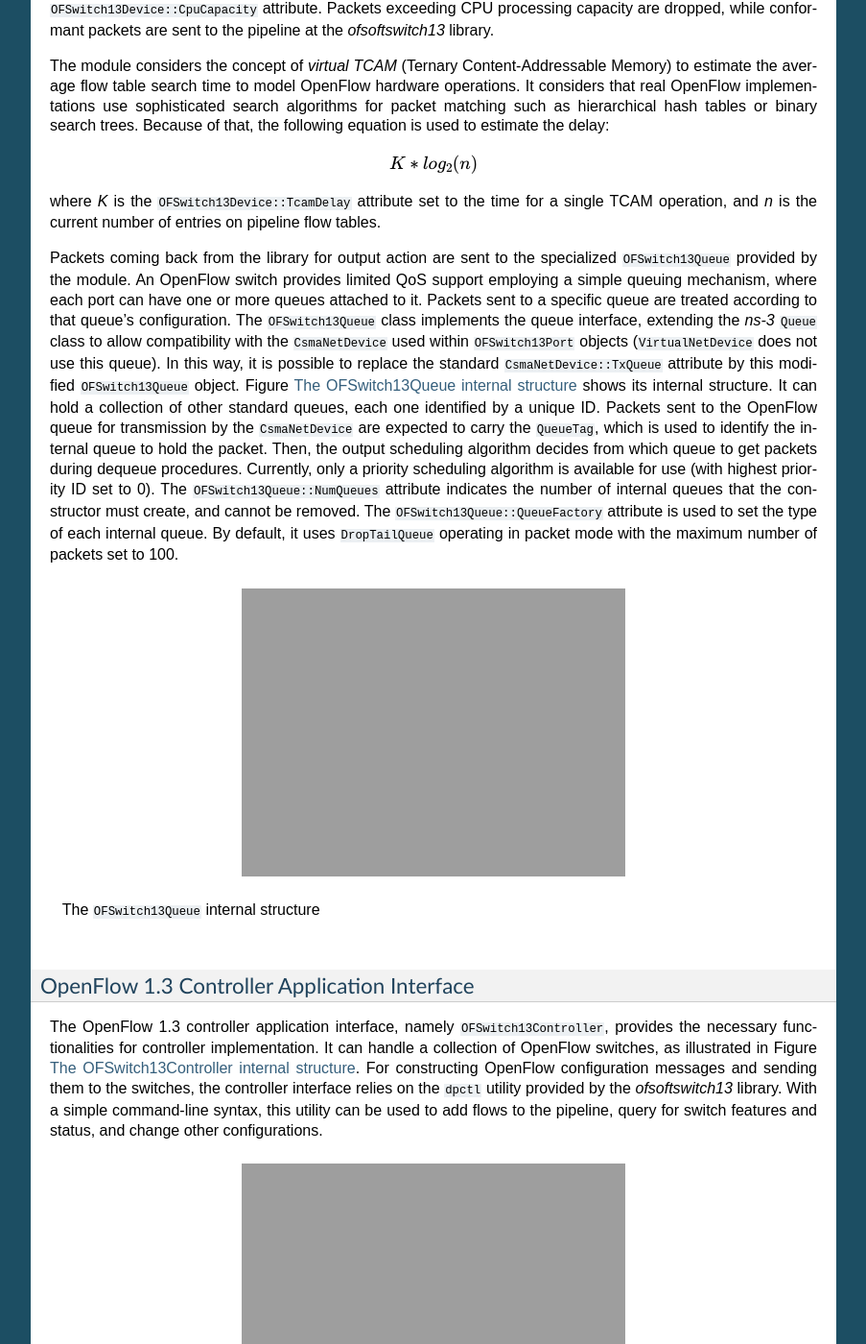
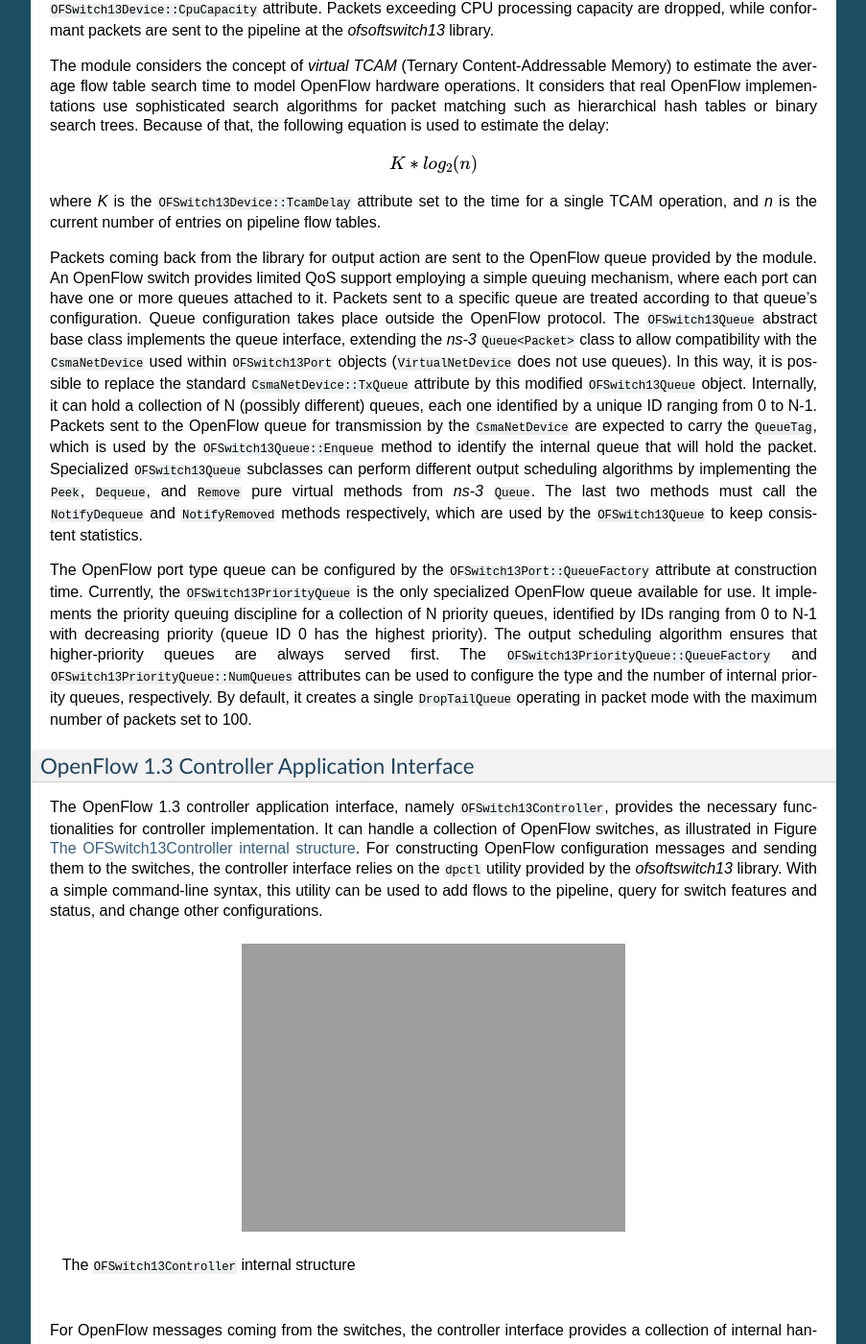
Before and after one commit to ljerezchaves/ofswitch13, a Sphinx documentation site: the page built from doc/source/ofswitch13-description.rst, in a window 1280 px wide and 1400 px high, scrolled down 1787 px. Shown: the whole window at 96% size, without its empty margins (198-1101 px from the left). Built offline with Sphinx 7.4.7, drawn with Linux system fonts in a browser that asks for light colours; formulas are drawn with MathJax 3.

Commit message:
Updating module documentation to reflect the changes in queue framework.

```diff
--- a/doc/source/ofswitch13-description.rst
+++ b/doc/source/ofswitch13-description.rst
@@ -103,35 +103,40 @@ where *K* is the ``OFSwitch13Device::TcamDelay`` attribute set to the time for
 a single TCAM operation, and *n* is the current number of entries on pipeline
 flow tables.
 
-Packets coming back from the library for output action are sent to the
-specialized ``OFSwitch13Queue`` provided by the module. An OpenFlow switch
-provides limited QoS support employing a simple queuing mechanism, where each
-port can have one or more queues attached to it. Packets sent to a specific
-queue are treated according to that queue’s configuration. The
-``OFSwitch13Queue`` class implements the queue interface, extending the |ns3|
-``Queue`` class to allow compatibility with the ``CsmaNetDevice`` used within
-``OFSwitch13Port`` objects (``VirtualNetDevice`` does not use this queue). In
-this way, it is possible to replace the standard ``CsmaNetDevice::TxQueue``
-attribute by this modified ``OFSwitch13Queue`` object. Figure
-:ref:`fig-ofswitch13-queue` shows its internal structure. It can hold a
-collection of other standard queues, each one identified by a unique ID.
+Packets coming back from the library for output action are sent to the OpenFlow
+queue provided by the module. An OpenFlow switch provides limited QoS support
+employing a simple queuing mechanism, where each port can have one or more
+queues attached to it. Packets sent to a specific queue are treated according
+to that queue’s configuration. Queue configuration takes place outside the
+OpenFlow protocol. The ``OFSwitch13Queue`` abstract base class implements the
+queue interface, extending the |ns3| ``Queue<Packet>`` class to allow
+compatibility with the ``CsmaNetDevice`` used within ``OFSwitch13Port`` objects
+(``VirtualNetDevice`` does not use queues). In this way, it is possible to
+replace the standard ``CsmaNetDevice::TxQueue`` attribute by this modified
+``OFSwitch13Queue`` object. Internally, it can hold a collection of N (possibly
+different) queues, each one identified by a unique ID ranging from 0 to N-1.
 Packets sent to the OpenFlow queue for transmission by the ``CsmaNetDevice``
-are expected to carry the ``QueueTag``, which is used to identify the internal
-queue to hold the packet. Then, the output scheduling algorithm decides from
-which queue to get packets during dequeue procedures. Currently, only a
-priority scheduling algorithm is available for use (with highest priority ID
-set to 0). The ``OFSwitch13Queue::NumQueues`` attribute indicates the number of
-internal queues that the constructor must create, and cannot be removed. The
-``OFSwitch13Queue::QueueFactory`` attribute is used to set the type of each
-internal queue. By default, it uses ``DropTailQueue`` operating in packet mode
-with the maximum number of packets set to 100.
+are expected to carry the ``QueueTag``, which is used by the
+``OFSwitch13Queue::Enqueue`` method to identify the internal queue that will
+hold the packet. Specialized ``OFSwitch13Queue`` subclasses can perform
+different output scheduling algorithms by implementing the ``Peek``,
+``Dequeue``, and ``Remove`` pure virtual methods from |ns3| ``Queue``. The last
+two methods must call the ``NotifyDequeue`` and ``NotifyRemoved`` methods
+respectively, which are used by the ``OFSwitch13Queue`` to keep consistent
+statistics.
 
-.. _fig-ofswitch13-queue:
-
-.. figure:: figures/ofswitch13-queue.*
-  :align: center
-
-  The ``OFSwitch13Queue`` internal structure
+The OpenFlow port type queue can be configured by the
+``OFSwitch13Port::QueueFactory`` attribute at construction time. Currently, the
+``OFSwitch13PriorityQueue`` is the only specialized OpenFlow queue available
+for use. It implements the priority queuing discipline for a collection of N
+priority queues, identified by IDs ranging from 0 to N-1 with decreasing
+priority (queue ID 0 has the highest priority). The output scheduling algorithm
+ensures that higher-priority queues are always served first. The
+``OFSwitch13PriorityQueue::QueueFactory`` and
+``OFSwitch13PriorityQueue::NumQueues`` attributes can be used to configure the
+type and the number of internal priority queues, respectively. By default, it
+creates a single ``DropTailQueue`` operating in packet mode with the maximum
+number of packets set to 100.
 
 OpenFlow 1.3 Controller Application Interface
 #############################################
```
Also changed, not shown: doc/source/ofswitch13-usage.rst (+10 -3 lines), 5 other files.
